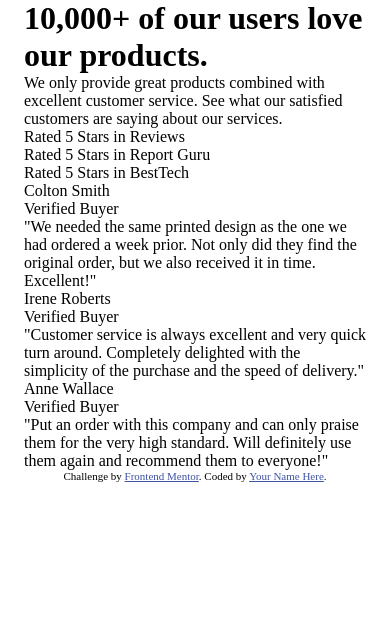
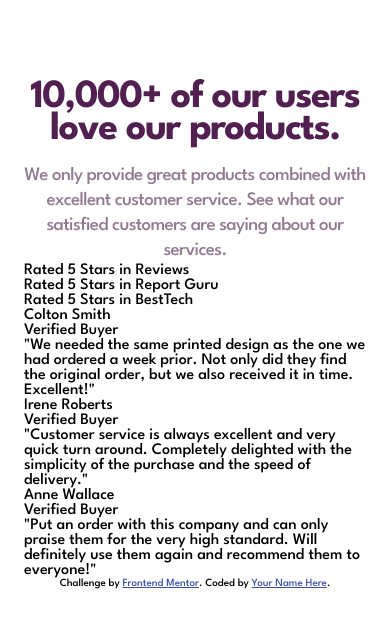
Before and after one commit to hermannleboss/social-proof-section-master, a website built with Vite: page index.html in a window 390 px wide. Built offline with nearby package versions, Linux system fonts and the light colour scheme; a web font is replaced by a local one.

Commit message:
create hero text for mobile

```diff
--- a/index.html
+++ b/index.html
@@ -11,27 +11,14 @@
             sizes="32x32"
             href="images/favicon-32x32.png"
     />
-
     <title>Frontend Mentor | Social proof section</title>
-
-    <!-- Feel free to remove these styles or customise in your own stylesheet 👍 -->
-    <style>
-        .attribution {
-            font-size: 11px;
-            text-align: center;
-        }
-
-        .attribution a {
-            color: hsl(228, 45%, 44%);
-        }
-    </style>
 </head>
 <body>
 <div role="main">
     <div class="container">
         <div>
-            <h1>10,000+ of our users love our products.</h1>
-            <p>We only provide great products combined with excellent customer service.
+            <h1 class="hero-title">10,000+ of our users love our products.</h1>
+            <p class="hero-paragraph">We only provide great products combined with excellent customer service.
                 See what our satisfied customers are saying about our services.</p>
         </div>
         <div>
--- a/sass/base/_base.scss
+++ b/sass/base/_base.scss
@@ -0,0 +1,6 @@
+body {
+  padding-top: 82px;
+  @media (min-width: map-get($width-map, "sm")) {
+    padding-top: 118px;
+  }
+}
--- a/sass/base/_typography.scss
+++ b/sass/base/_typography.scss
@@ -0,0 +1,26 @@
+.hero{
+  &-title {
+    font-weight: 700;
+    color: $mauve;
+    font-size: 40px;
+    line-height: 32px;
+    text-align: center;
+    letter-spacing: -1.42857px;
+
+    @media (min-width: map-get($width-map, "sm")) {
+      font-size: 3.5rem;
+      line-height: 48px;
+      letter-spacing: -2px;
+      text-align: left;
+    }
+  }
+  &-paragraph{
+    font-weight: 500;
+    font-size: 19px;
+    line-height: 25px;
+    text-align: center;
+    letter-spacing: -0.633333px;
+    color: #927B91;
+    margin-top: 17px;
+  }
+}
--- a/sass/main.scss
+++ b/sass/main.scss
@@ -12,7 +12,20 @@
 
 @import "pages/home";
 
-@import "https://fonts.googleapis.com/css?family=Your+Font:400,700";
+@import "https://fonts.googleapis.com/css?family=League+Spartan:500,700";
 *{
   margin: 0;
+  padding: 0;
+  box-sizing: border-box;
+  font-family: 'League Spartan', serif;
+  font-style: normal;
 }
+
+.attribution {
+  font-size: 11px;
+  text-align: center;
+}
+
+.attribution a {
+  color: hsl(228, 45%, 44%);
+}
--- a/sass/utils/_variables.scss
+++ b/sass/utils/_variables.scss
@@ -4,4 +4,6 @@ $width-map: (
         lg:1024px,
         xl:1280px,
         xxl:1536px
-)
+);
+
+$mauve: #512051;
```
